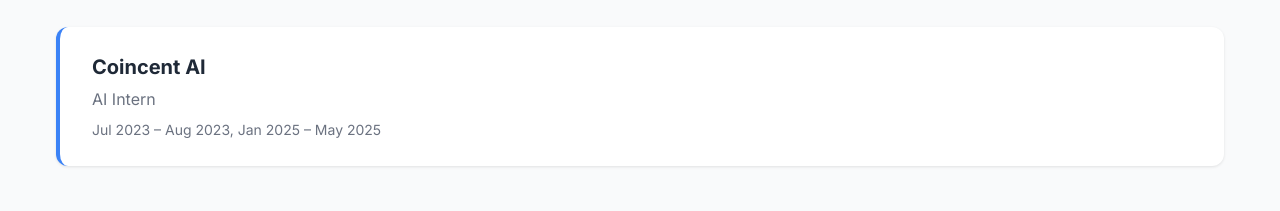
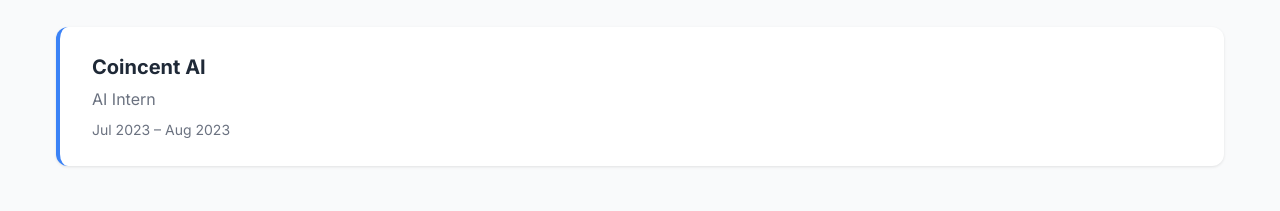
Before and after one commit to lakshman12-34/DevAnalytiq, a React app: page index.html in a window 1280 px wide. Shown: the part 2680-2891 px from the top of the page. Built offline with nearby package versions, Linux system fonts and the light colour scheme.

Commit message:
Update index.html

```diff
--- a/index.html
+++ b/index.html
@@ -175,7 +175,7 @@
       <div class="timeline-item">
         <h3 class="company">Coincent AI</h3>
         <p class="role">AI Intern</p>
-        <span class="duration">Jul 2023 – Aug 2023, Jan 2025 – May 2025</span>
+        <span class="duration">Jul 2023 – Aug 2023</span>
       </div>
     </div>
   </div>
```
